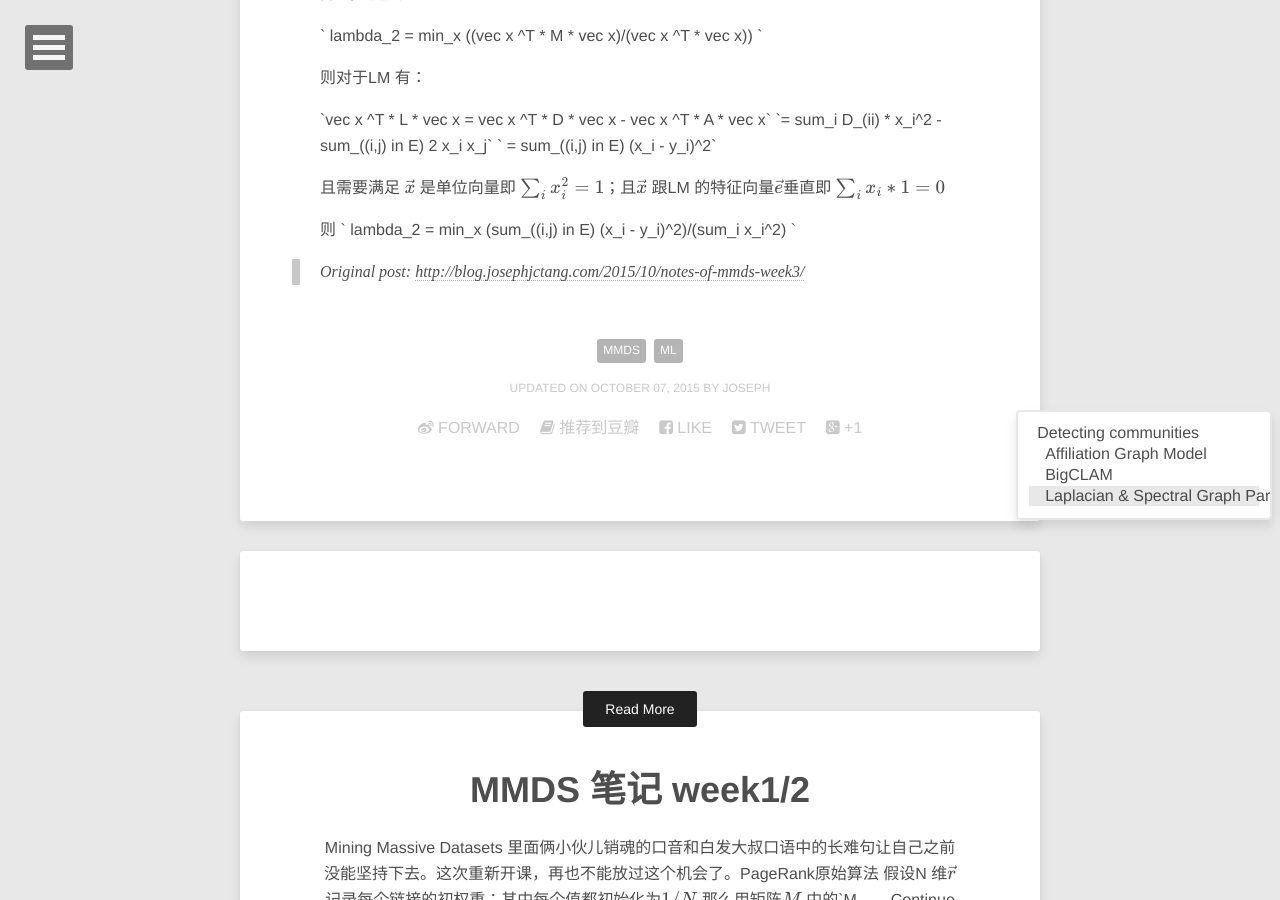
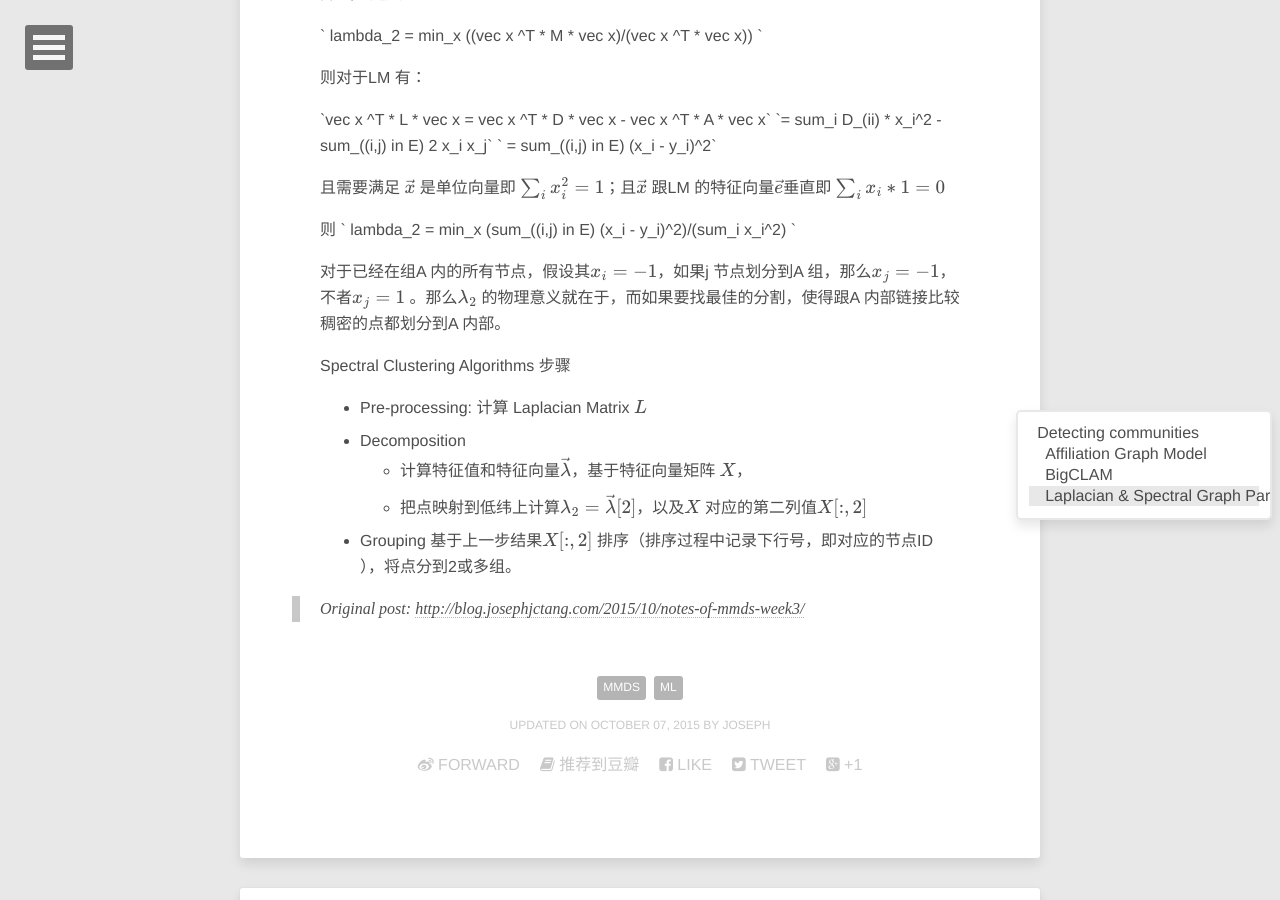
Before and after one commit to jinntrance/blog, a Jekyll site: the page built from CHINESE/_posts/2015-10-07-notes-of-mmds-week3.md, in a window 1280 px wide and 900 px high, scrolled down 1713 px. Built offline with Jekyll 4.4.1, drawn with Linux system fonts in a browser that asks for light colours; formulas are drawn with MathJax 3; comment, search, counter and statistics services are not loaded.

Commit message:
notes about spectral clustering

```diff
--- a/CHINESE/_posts/2015-10-07-notes-of-mmds-week3.md
+++ b/CHINESE/_posts/2015-10-07-notes-of-mmds-week3.md
@@ -79,8 +79,15 @@ lambda_2 = min_x ((vec x ^T * M * vec x)/(vec x ^T * vec x))
 
 则 \` lambda_2 = min_x (sum\_((i,j) in E) (x_i - y_i)^2)/(sum_i x_i^2) \`
 
+对于已经在组A 内的所有节点，假设其$x_i =-1$，如果j 节点划分到A 组，那么$x_j = -1$，不者$x_j = 1$ 。那么$\lambda_2$ 的物理意义就在于，而如果要找最佳的分割，使得跟A 内部链接比较稠密的点都划分到A 内部。
 
+Spectral Clustering Algorithms 步骤
 
+- Pre-processing: 计算 Laplacian Matrix $L$
+- Decomposition
+    - 计算特征值和特征向量$\vec \lambda$，基于特征向量矩阵 $X$，
+    - 把点映射到低纬上计算$\lambda_{2} = \vec \lambda[2]$，以及$X$ 对应的第二列值$X[:,2]$
+- Grouping 基于上一步结果$X[:,2]$ 排序（排序过程中记录下行号，即对应的节点ID ），将点分到2或多组。
 
 **Mathjax was not loaded successfully**{:.mathjax_alt}
 {% comment %}
```
